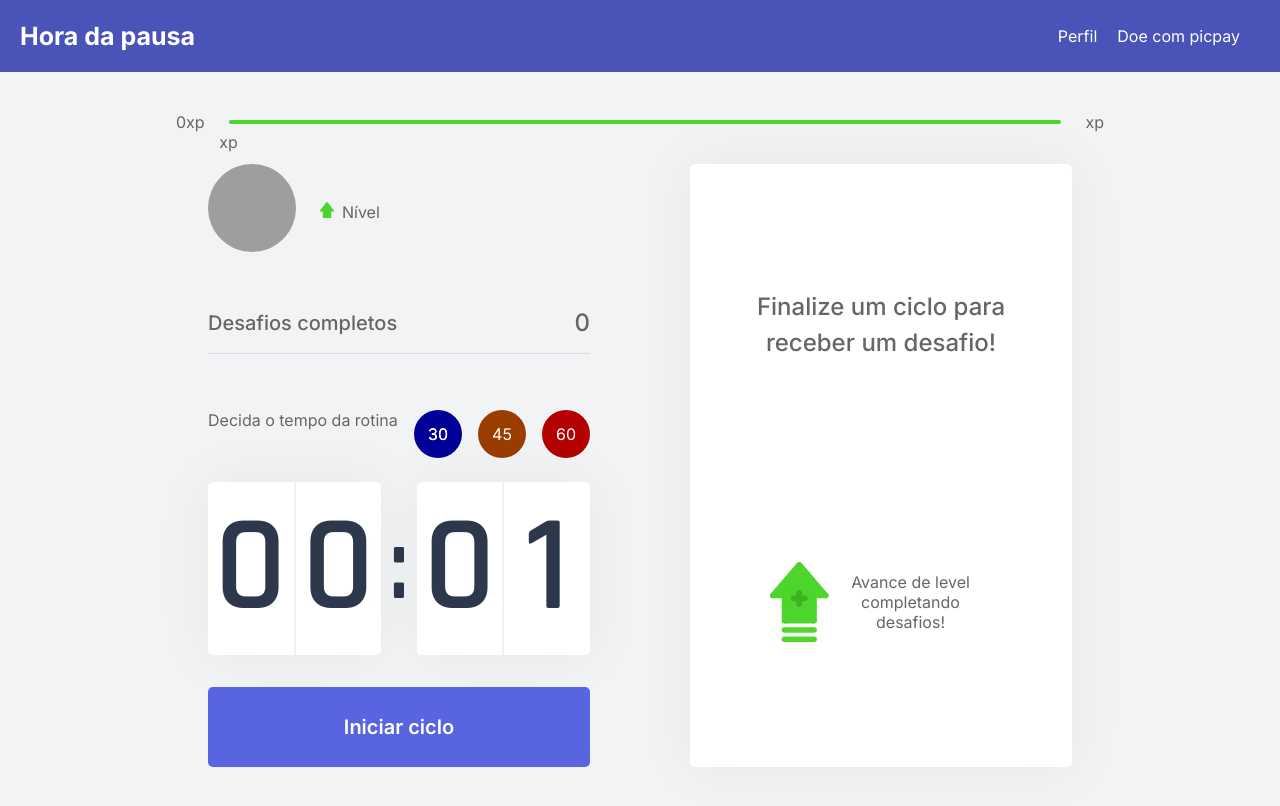
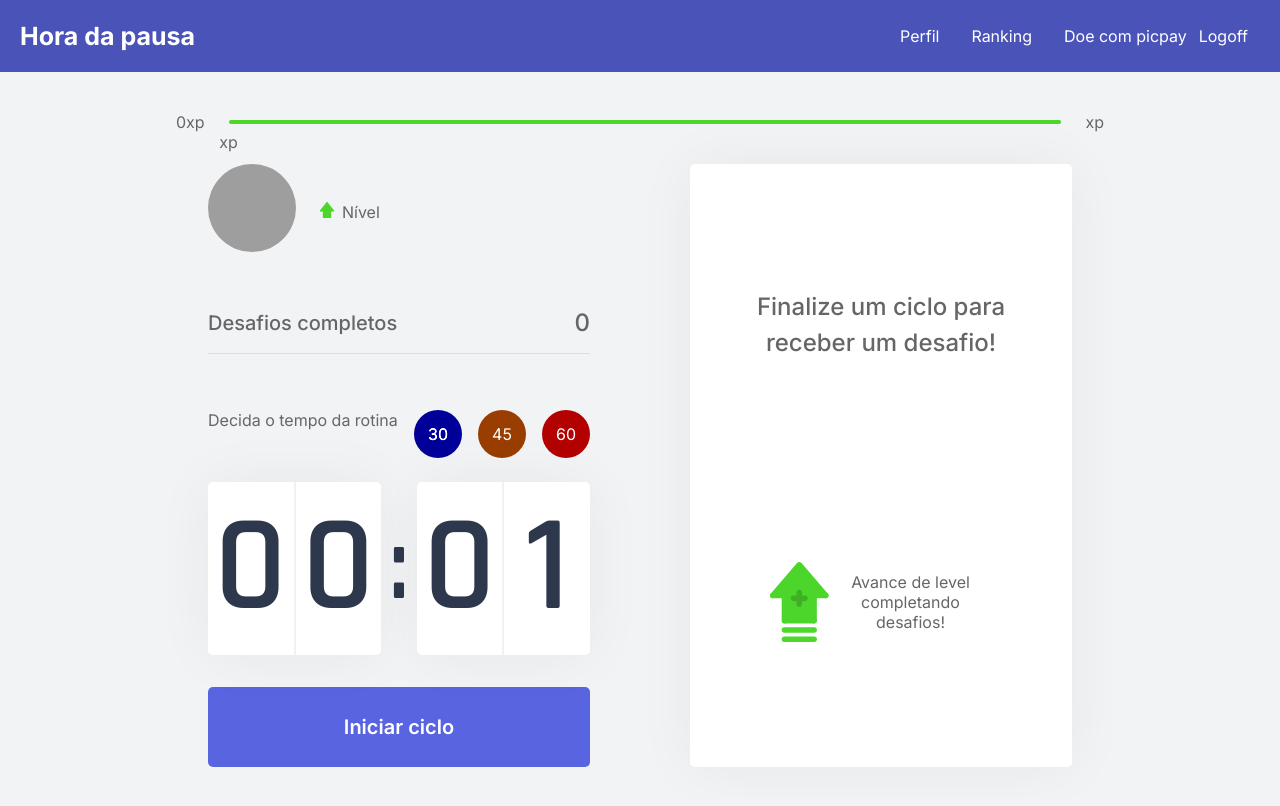
Before and after one commit to pedroAndrad1/hora_da_pausa, a Next.js app: page / in a window 1280 px wide. Shown: the top 806 px of the page. Built offline with nearby package versions, Linux system fonts and the light colour scheme; grey boxes are pictures that could not be loaded.

Commit message:
Logoff implementado

```diff
--- a/src/components/Navbar/index.tsx
+++ b/src/components/Navbar/index.tsx
@@ -1,3 +1,4 @@
+import Cookies from "js-cookie";
 import React, { useContext, useState } from "react";
 import { UserContext } from "../../Contexts/UserContext";
 import { Nav, Logo, Menu, Item, StyledLink, NavIcon, Line, Overlay, OverlayMenu }
@@ -6,7 +7,10 @@ import Divider from '../Divider';
 
 const Navbar = () => {
   const [toggle, setToogle] = useState(false);
-  const { name } = useContext(UserContext);
+
+  const logOff = () =>{
+    Cookies.remove("access_token");
+  }
 
   return (
     <>
@@ -22,19 +26,24 @@ const Navbar = () => {
               Perfil
             </StyledLink>
           </Item>
-          { /*<Item>
+          {/* <Item>
             <StyledLink href='/estatisticas'>
               Estatísticas
             </StyledLink>
-          </Item>
+          </Item> */}
           <Item>
             <StyledLink href='/ranking'>
               Ranking
             </StyledLink>
-          </Item> */}
+          </Item>
           <Item>
             <StyledLink href='/doacao'>
               Doe com picpay
+            </StyledLink>
+          </Item>
+          <Item onClick={logOff}>
+            <StyledLink href='/login' >
+              Logoff
             </StyledLink>
           </Item>
         </Menu>
--- a/src/styles/components/Navbar.module.tsx
+++ b/src/styles/components/Navbar.module.tsx
@@ -22,6 +22,8 @@ export const Logo = styled.h1`
 export const Menu = styled.ul`
   list-style: none;
   display: flex;
+  justify-content: space-evenly;
+  width: 30%;
 
   li:nth-child(2) {
     margin: 0px 20px;
```
